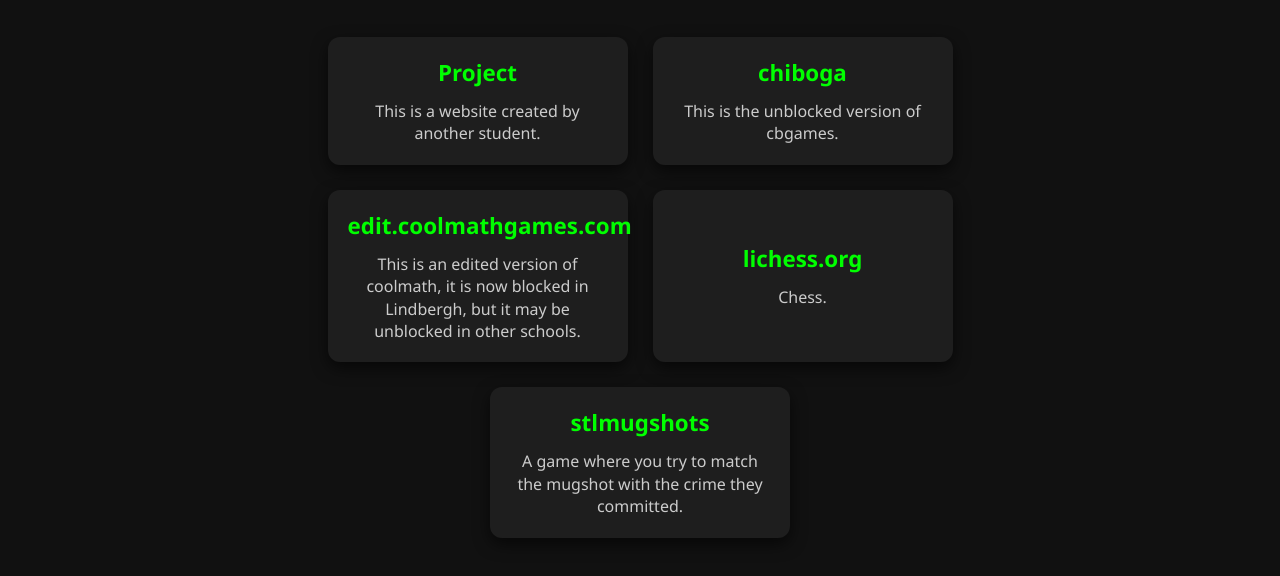
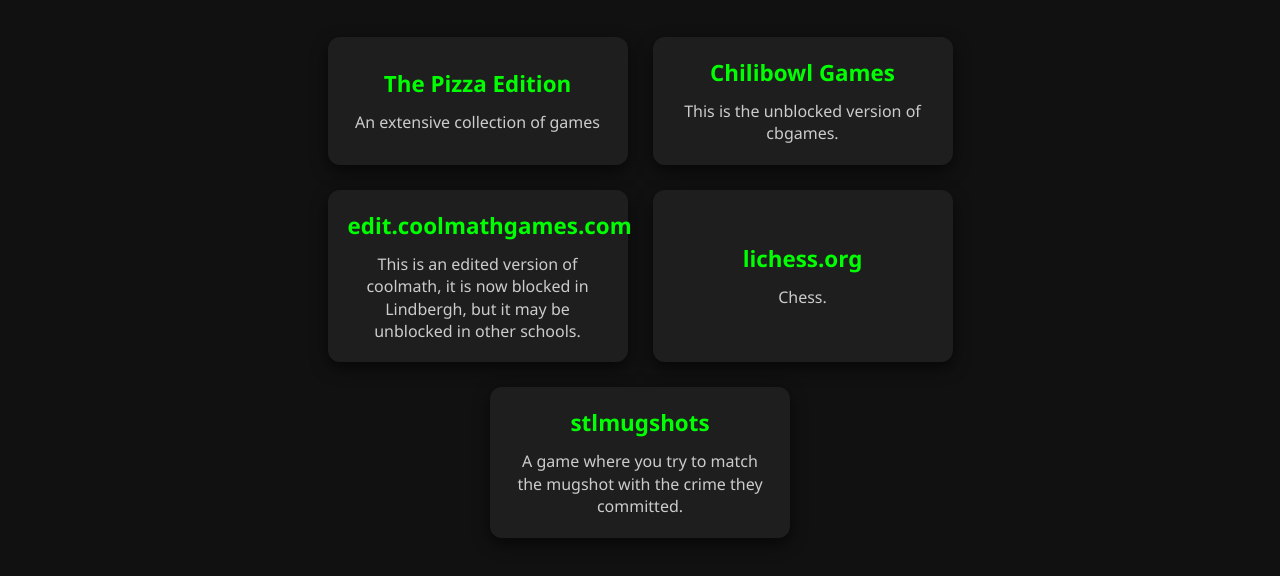
Before and after one commit to TheOriginal448/Bypass, a plain HTML site: page !nonblocked.html in a window 1280 px wide. Shown: the part 164-740 px from the top of the page. Drawn offline with Linux system fonts and the light colour scheme.

Commit message:
Update !nonblocked.html

```diff
--- a/!nonblocked.html
+++ b/!nonblocked.html
@@ -185,13 +185,13 @@
   <h1>Nonblocked</h1>
 
   <div class="section">
-    <a href="https://unbl0ck.github.io/project-hub/games.html" target="_blank" rel="noopener noreferrer" class="card">
-      <div class="card-title">Project</div>
-      <div class="card-desc">This is a website created by another student.</div>
+    <a href="https://learncodingdaily.com/" target="_blank" rel="noopener noreferrer" class="card">
+      <div class="card-title">The Pizza Edition</div>
+      <div class="card-desc">An extensive collection of games</div>
     </a>
 
-    <a href="https://chiboga.github.io/chilibowlflash/" target="_blank" rel="noopener noreferrer" class="card">
-      <div class="card-title">chiboga</div>
+    <a href="https://boredmath.github.io/" target="_blank" rel="noopener noreferrer" class="card">
+      <div class="card-title">Chilibowl Games</div>
       <div class="card-desc">This is the unblocked version of cbgames.</div>
     </a>
 
```
